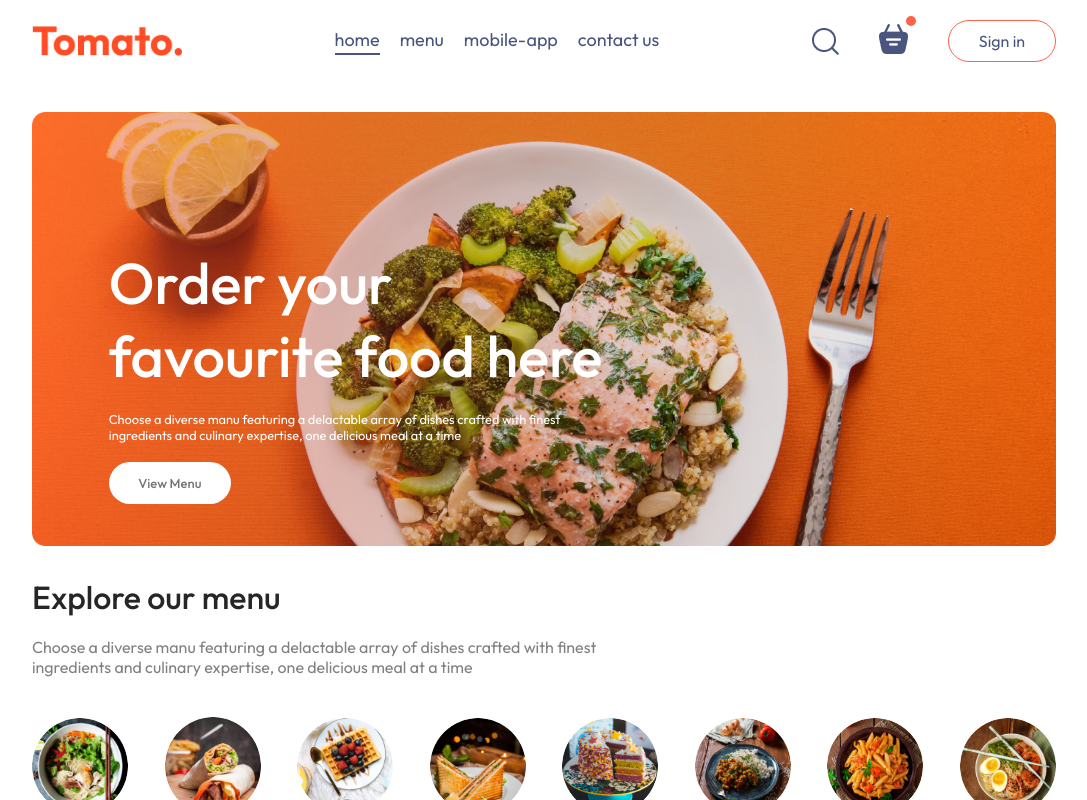
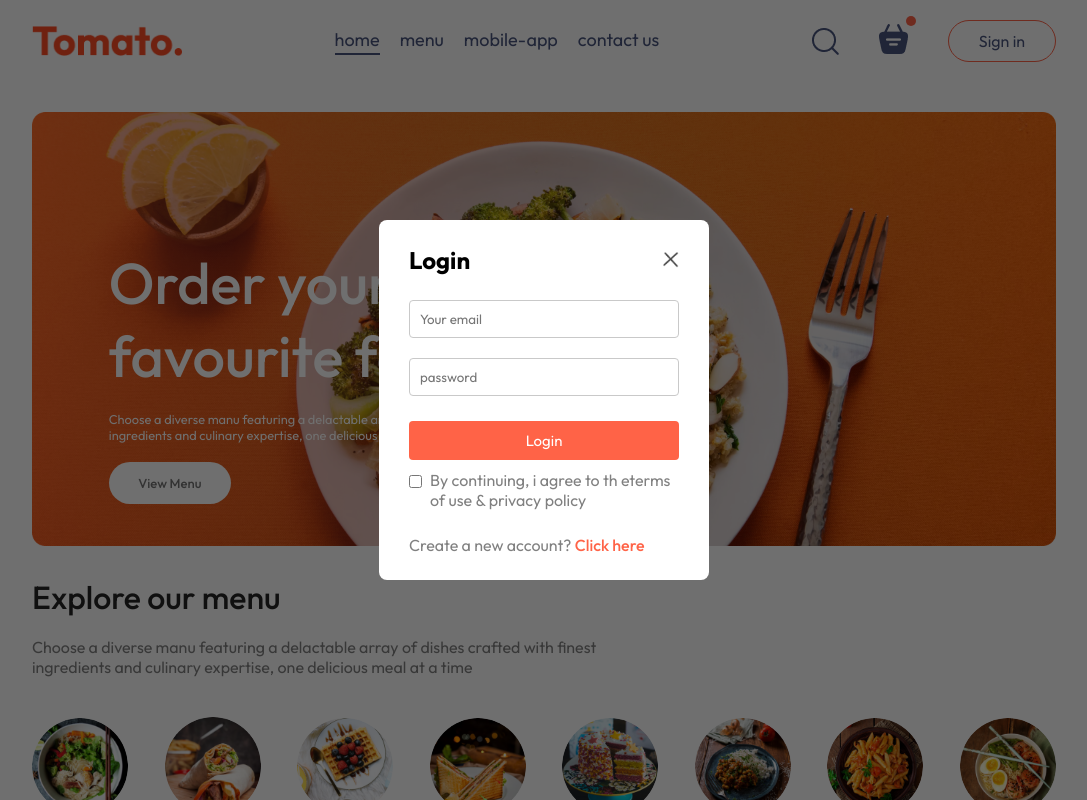
Before and after one commit to samirulcodes/food-del, a React (Vite) app in the folder frontend/: page / in a window 1280 px wide. Both pictures are taken after a click on the button "Sign in". Shown: the top 800 px of the page, without its empty margins (96-1183 px from the left). Built offline with nearby package versions, Linux system fonts and the light colour scheme.

Commit message:
food del

```diff
--- a/frontend/src/App.jsx
+++ b/frontend/src/App.jsx
@@ -16,7 +16,7 @@
 
   return (
     <>
-    {showLogin ? <LoginPopup/> : <></>}
+    {showLogin ? <LoginPopup setShowLogin={setShowLogin} /> : <></>}
     <div className='app'>
       <Navbar setShowLogin={setShowLogin} />
       <Routes>
--- a/frontend/src/components/LoginPopup/LoginPopup.css
+++ b/frontend/src/components/LoginPopup/LoginPopup.css
@@ -0,0 +1,73 @@
+.login-popup{
+    position: absolute;
+    z-index: 1;
+    width: 100%;
+    height: 100%;
+    background-color: #00000090;
+    display: grid;
+}
+
+.login-popup-container{
+    place-self: center;
+    width: max(22vw,330px);
+    color: #808080;
+    background-color: #fff;
+    display: flex;
+    flex-direction: column;
+    gap: 25px;
+    padding: 25px 30px;
+    border-radius: 8px;
+    animation: fadeIn 0.5s;
+}
+
+.login-popup-title{
+    display: flex;
+    justify-content: space-between;
+    align-items: center;
+    color: #000;
+}
+
+.login-popup-title img{
+    width: 16px;
+    cursor: pointer;
+}
+
+.login-popup-inputs{
+    display: flex;
+    flex-direction: column;
+    gap: 20px;
+}
+
+.login-popup-inputs input{
+    outline: none;
+    border: 1px solid #c9c9c9;
+    padding: 10px;
+    border-radius: 4px;
+}
+
+.login-popup-container button{
+    border: none;
+    padding: 10px;
+    border-radius: 4px;
+    color: #fff;
+    background-color: tomato;
+    font-size: 15px;
+    cursor: pointer;
+}
+
+.login-popup-condition{
+    display: flex;
+    align-items: start;
+    gap: 8px;
+    margin-top: -15px;
+}
+
+.login-popup-condition input{
+ margin-top: 5px;
+}
+
+.login-popup p span{
+    color: tomato;
+    font-weight: 500;
+    cursor: pointer;
+}
--- a/frontend/src/components/LoginPopup/LoginPopup.jsx
+++ b/frontend/src/components/LoginPopup/LoginPopup.jsx
@@ -1,10 +1,32 @@
-import React from 'react'
+import React, { useState } from 'react'
 import './LoginPopup.css'
+import { assets } from '../../assets/assets'
 
-const LoginPopup = () => {
+
+const LoginPopup = ({ setShowLogin }) => {
+
+  const [currState, setCurrState] = useState("Login")
+
+
   return (
-    <div>
-
+    <div className='login-popup'>
+      <form className="login-popup-container">
+        <div className="login-popup-title">
+          <h2>{currState}</h2>
+          <img onClick={() => setShowLogin(false)} src={assets.cross_icon} alt="" />
+        </div>
+        <div className="login-popup-inputs">
+          {currState === "Login" ? <></> : <input type="text" placeholder='Your name' required />}
+          <input type="email" placeholder='Your email' required />
+          <input type="password" placeholder='password' required />
+        </div>
+        <button>{currState === "Sign Up" ? "Create account" : "Login"}</button>
+        <div className="login-popup-condition">
+          <input type="checkbox" required />
+          <p>By continuing, i agree to th eterms of use & privacy policy</p>
+        </div>
+        {currState === "Login" ? <p> Create a new account? <span onClick={()=>setCurrState("Sign Up")}>Click here</span></p> : <p>Already have an account? <span onClick={()=>setCurrState("Login")}>Login here</span></p>}
+      </form>
     </div>
   )
 }
--- a/frontend/src/components/Navbar/Navbar.jsx
+++ b/frontend/src/components/Navbar/Navbar.jsx
@@ -4,7 +4,7 @@
 import {Link} from 'react-router-dom'
 
 
-const Navbar = () => {
+const Navbar = ({setShowLogin}) => {
 
     const [menu,setMenu]=useState("home")
 
@@ -24,7 +24,7 @@
             <img src={assets.basket_icon} alt="" />
             <div className="dot"></div>
         </div>
-        <button>Sign in</button>
+        <button onClick={()=> setShowLogin(true)}>Sign in</button>
       </div>
     </div>
   )
```
